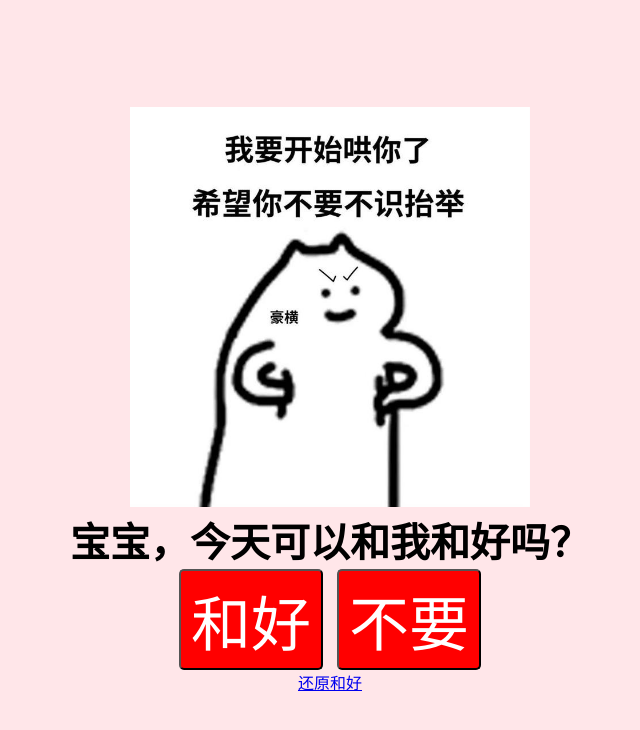
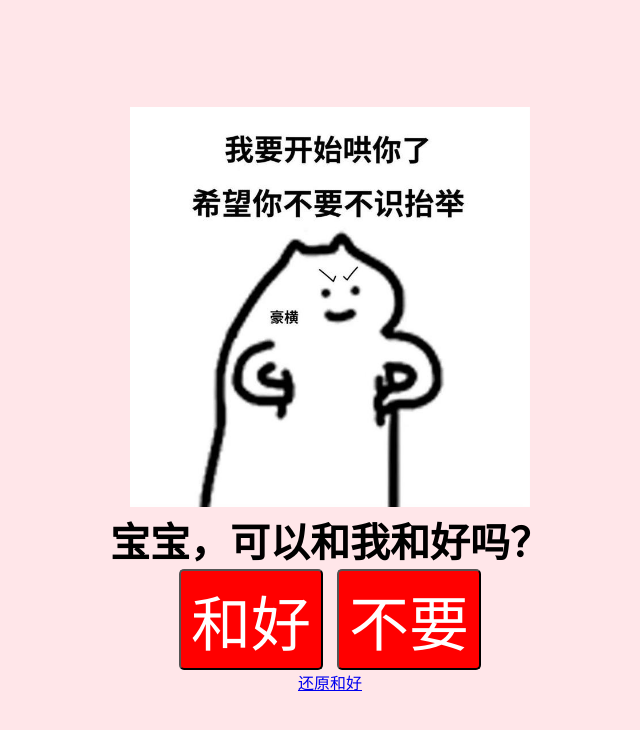
Before and after one commit to SONG-0306/study, a plain HTML site: page reconcile.html in a window 1280 px wide. Shown: the whole page, without its empty margins (310-950 px from the left). Drawn offline with Linux system fonts and the light colour scheme.

Commit message:
手动测试部署

```diff
--- a/reconcile.html
+++ b/reconcile.html
@@ -50,7 +50,7 @@
 <form>
     <img id="image" src="ziyuan/和好1.jpg" class="biaoqin"></img>
     <br>
-    <label style="font-size: 40px; color: rgb(0, 0, 0); font-weight: bold;">宝宝，今天可以和我和好吗？</label>
+    <label style="font-size: 40px; color: rgb(0, 0, 0); font-weight: bold;">宝宝，可以和我和好吗？</label>
     <div class="container">
         <button id="Good" type="button" class="box1" onclick="happy()">和好</button>
         <button id="noGood" type="button" class="box">不要</button>
```
